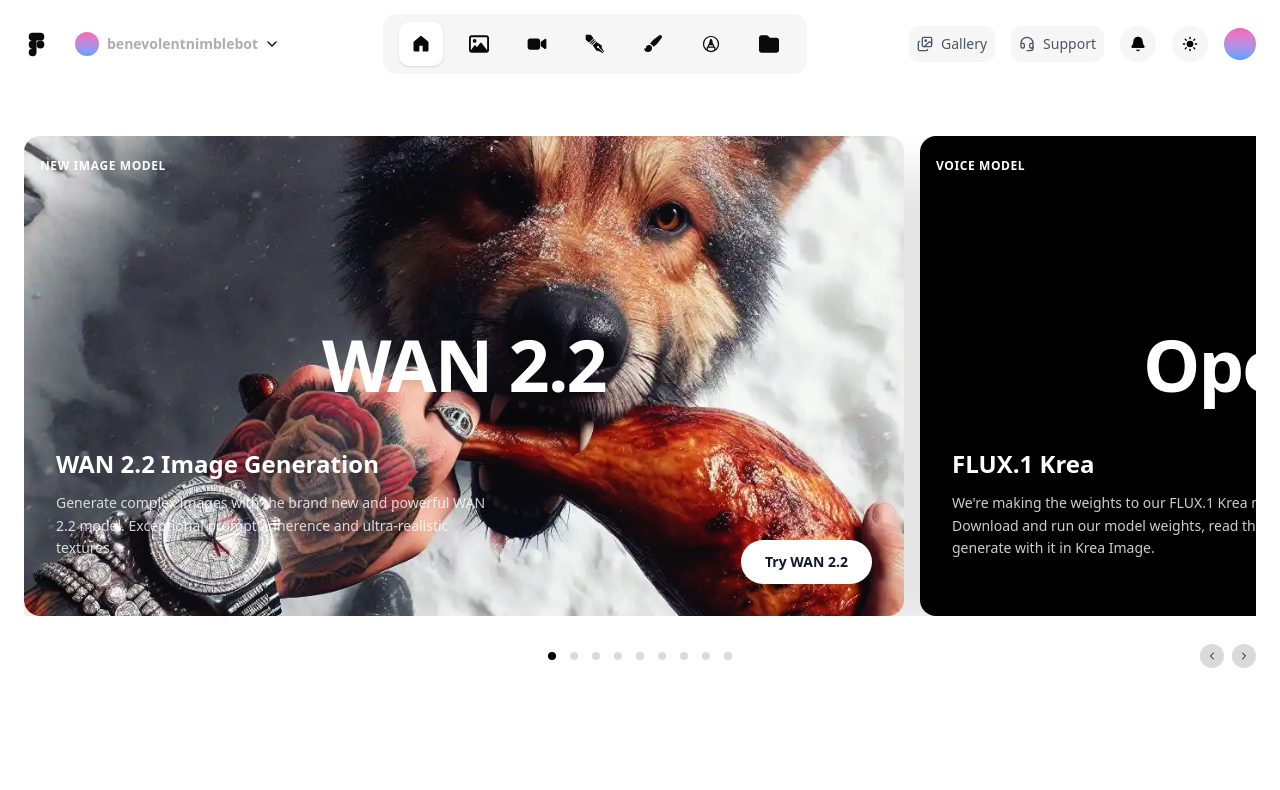
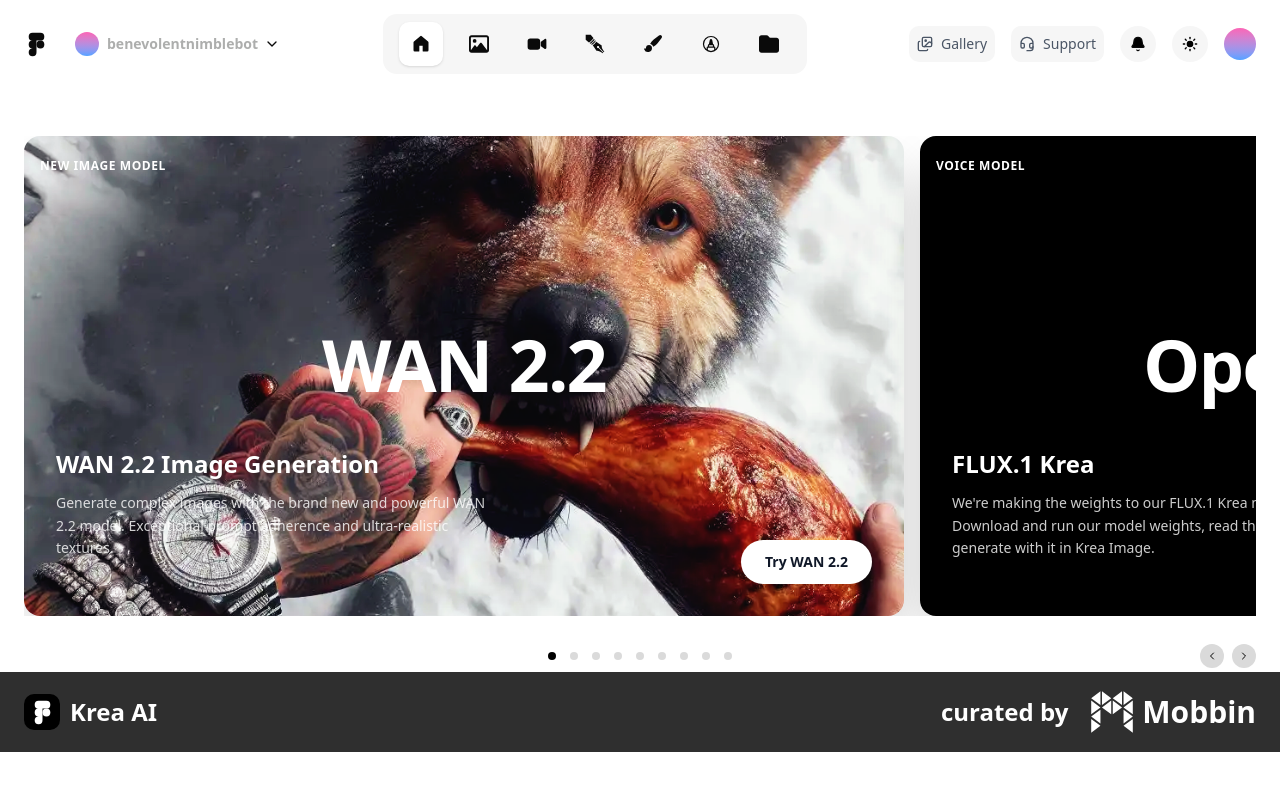
Before and after one commit to Lansa-18/cartolink_assessment, a Next.js app: page / in a window 1280 px wide. Shown: the top 790 px of the page. Built offline with nearby package versions, Linux system fonts and the light colour scheme.

Commit message:
Implement the footer section

```diff
--- a/app/_components/Carousel.tsx
+++ b/app/_components/Carousel.tsx
@@ -28,9 +28,9 @@
   };
 
   return (
-    <div className="relative w-full">
+    <div className="w-full">
       {/* Carousel Container */}
-      <div className="relative overflow-hidden">
+      <div className="overflow-hidden">
         <div
           className="flex gap-4 transition-transform duration-500 ease-in-out"
           style={{
@@ -76,22 +76,16 @@
         <div className="absolute right-0 flex gap-2">
           <button
             onClick={prevSlide}
-            className="z-30 p-1.5 bg-[#dadada] backdrop-blur-sm rounded-full hover:bg-white/30 transition-colors duration-200"
+            className="z-30 p-1.5 bg-[#dadada] dark:bg-white backdrop-blur-sm rounded-full hover:bg-white/30 transition-colors duration-200"
           >
-            <ChevronLeft
-              size={12}
-              className="text-black dark:text-white font-bold"
-            />
+            <ChevronLeft size={12} className="text-black font-bold" />
           </button>
 
           <button
             onClick={nextSlide}
-            className="z-30 p-1.5 bg-[#dadada] backdrop-blur-sm rounded-full hover:bg-white/30 transition-colors duration-200"
+            className="z-30 p-1.5 bg-[#dadada] dark:bg-white backdrop-blur-sm rounded-full hover:bg-white/30 transition-colors duration-200"
           >
-            <ChevronRight
-              size={12}
-              className="text-black dark:text-white font-bold"
-            />
+            <ChevronRight size={12} className="text-black font-bold" />
           </button>
         </div>
       </div>
--- /dev/null
+++ b/app/_components/Footer.tsx
@@ -0,0 +1,31 @@
+import { IoLogoFigma } from "react-icons/io5";
+import { RxModulzLogo } from "react-icons/rx";
+
+export default function Footer() {
+  return (
+    <footer className="w-full bg-[#2f2f2f] dark:bg-gray-900 ">
+      <div className="mx-auto px-6 py-4">
+        <div className="flex items-center justify-between">
+          {/* Left Side - Krea AI Logo */}
+          <div className="flex items-center gap-2.5">
+            <div className="flex items-center justify-center w-9 h-9 bg-black rounded-lg">
+              <IoLogoFigma size={25} className="text-white" />
+            </div>
+            <span className="text-white font-bold text-2xl">Krea AI</span>
+          </div>
+
+          {/* Right Side - Curated by Mobbin */}
+          <div className="flex items-center gap-5 text-white">
+            <span className="text-2xl font-bold tracking-normal">
+              curated by
+            </span>
+            <div className="flex items-center gap-1.5">
+              <RxModulzLogo className="text-white text-5xl" />
+              <span className="text-white font-bold text-3xl">Mobbin</span>
+            </div>
+          </div>
+        </div>
+      </div>
+    </footer>
+  );
+}
--- /dev/null
+++ b/app/_components/GenerateCard.tsx
@@ -0,0 +1,6 @@
+
+export default function GenerateCard() {
+  return (
+    <div>GenerateCard</div>
+  )
+}
--- /dev/null
+++ b/app/_components/GenerateSection.tsx
@@ -0,0 +1,6 @@
+
+export default function GenerateSection() {
+  return (
+    <div>GenerateSection</div>
+  )
+}
--- a/app/_components/Navigation.tsx
+++ b/app/_components/Navigation.tsx
@@ -32,8 +32,8 @@
   ];
 
   return (
-    <nav className="bg-white dark:bg-black">
-      <div className="mx-auto px-6 py-3">
+    <nav className="bg-white dark:bg-black px-6 py-3">
+      <div className="mx-auto">
         <div className="flex justify-between items-center h-16">
           {/* Logo */}
           <article className="flex items-center">
--- a/app/layout.tsx
+++ b/app/layout.tsx
@@ -3,6 +3,7 @@
 import "./globals.css";
 import Navigation from "./_components/Navigation";
 import { ThemeProvider } from "./_components/ThemeProvider";
+import Footer from "./_components/Footer";
 
 const geistSans = Geist({
   variable: "--font-geist-sans",
@@ -35,7 +36,7 @@
           enableSystem
           disableTransitionOnChange
         >
-          <main className="min-h-screen ">
+          <main className="min-h-screen border-red-500 ">
             <Navigation />
             {children}
           </main>
--- a/app/page.tsx
+++ b/app/page.tsx
@@ -1,17 +1,15 @@
-import Image from "next/image";
-import WanCard from "./_components/CarouselCard";
-import FluxCard from "./_components/FluxCard";
-import VoiceCard from "./_components/VoiceCard";
-import CodeCard from "./_components/CodeCard";
 import Carousel from "./_components/Carousel";
+import Footer from "./_components/Footer";
 
 export default function Home() {
-
   return (
-    <section className="min-h-screen bg-white dark:bg-black py-12 px-6">
-      <div className="mx-auto">
-        <Carousel />
-      </div>
-    </section>
+    <>
+      <section className="bg-white dark:bg-black pt-12 px-6">
+        <div className="mx-auto">
+          <Carousel />
+        </div>
+      </section>
+      <Footer />
+    </>
   );
 }
```
